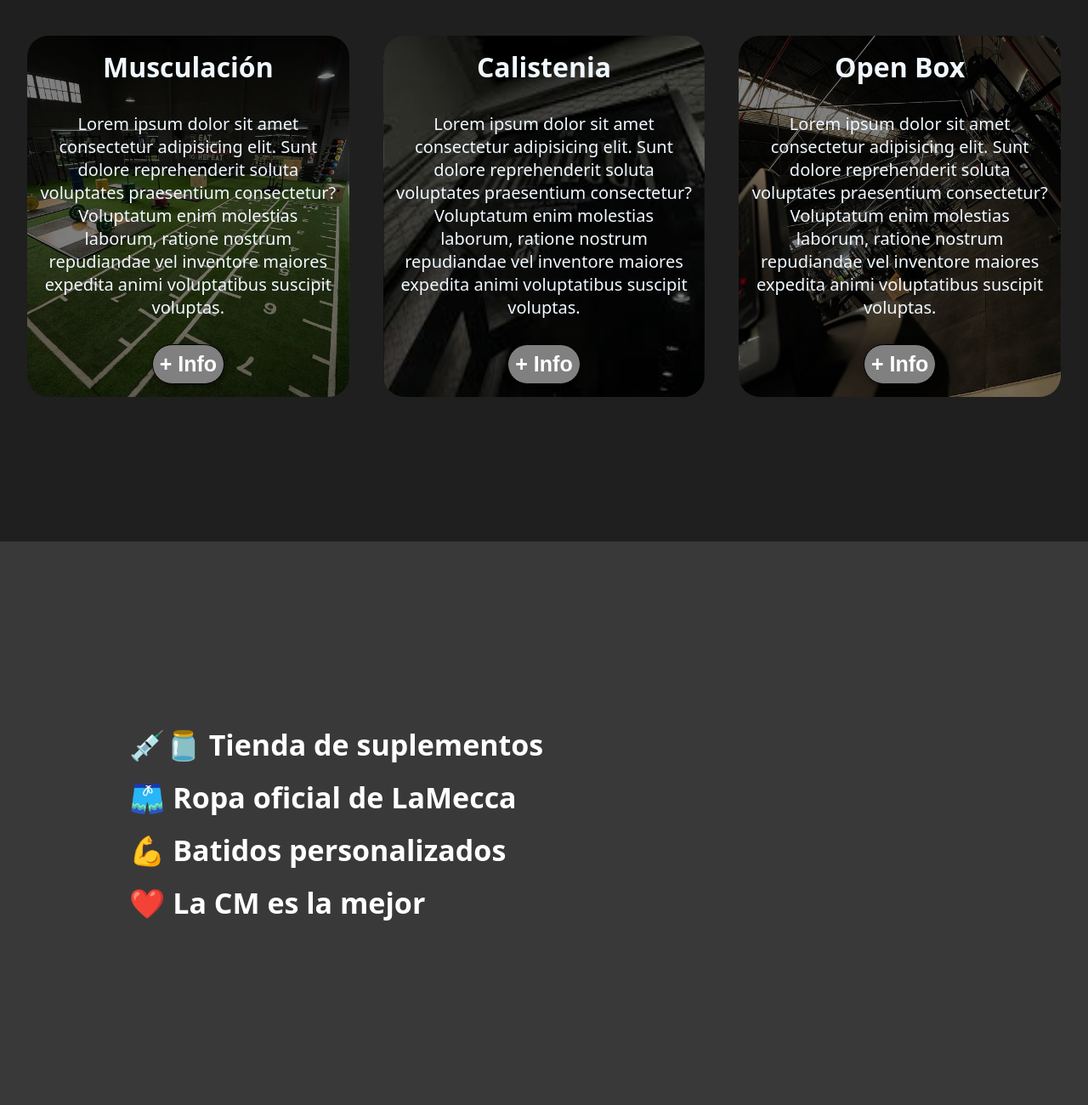
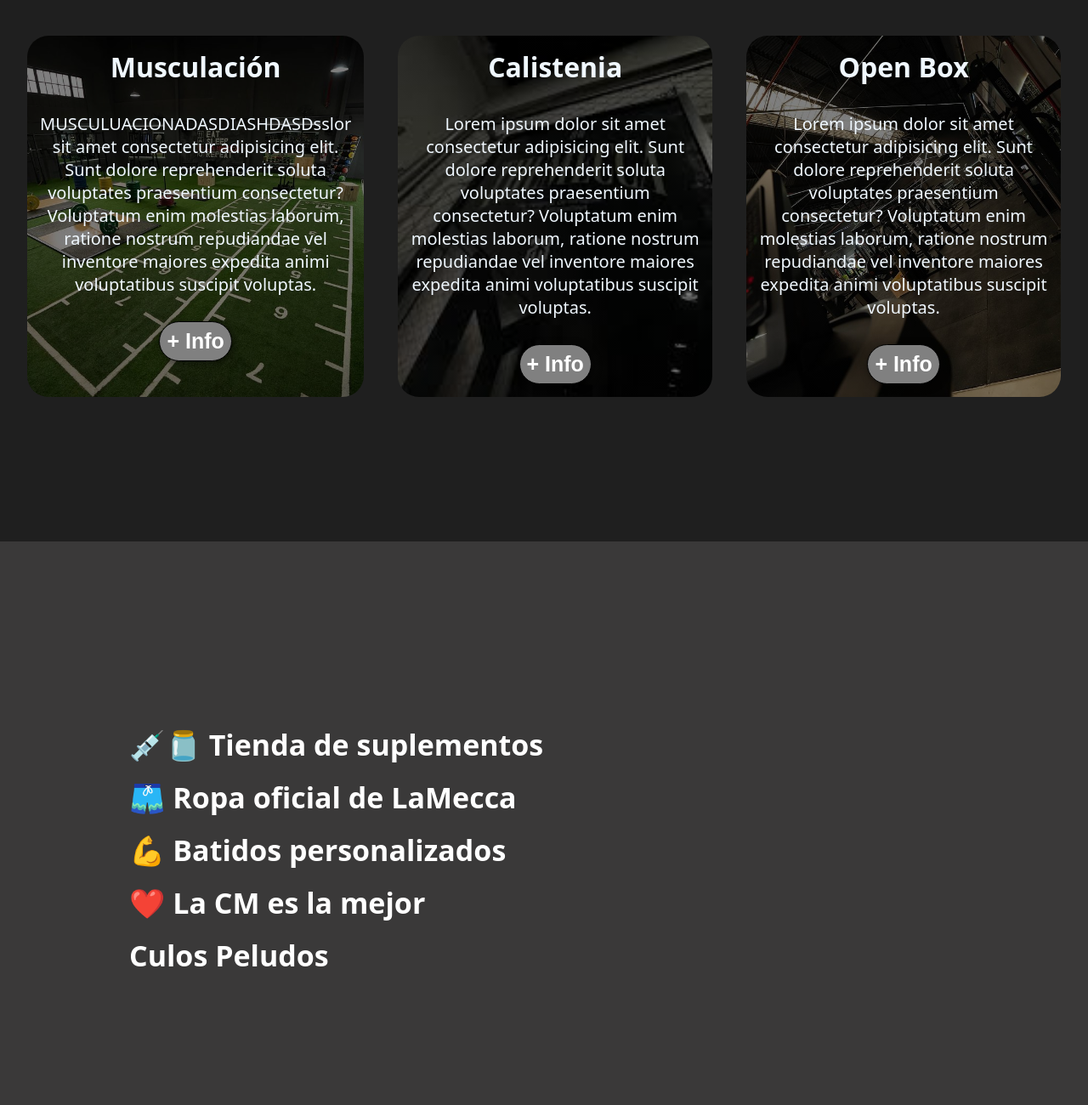
Before and after one commit to luismarquez1301/LaMecca, a plain HTML site: page lamecca/index.html in a window 1280 px wide. Shown: the part 1940-3240 px from the top of the page at 85% size. Drawn offline with Linux system fonts and the light colour scheme.

Commit message:
Cambio de Listas

```diff
--- a/lamecca/index.html
+++ b/lamecca/index.html
@@ -47,7 +47,7 @@
         <div class="programas">
             <div class="carta">
                 <h3>Musculación</h3>
-                <p>Lorem ipsum dolor sit amet consectetur adipisicing elit. Sunt dolore reprehenderit soluta voluptates praesentium consectetur? Voluptatum enim molestias laborum, ratione nostrum repudiandae vel inventore maiores expedita animi voluptatibus suscipit voluptas.</p>
+                <p>MUSCULUACIONADASDIASHDASDsslor sit amet consectetur adipisicing elit. Sunt dolore reprehenderit soluta voluptates praesentium consectetur? Voluptatum enim molestias laborum, ratione nostrum repudiandae vel inventore maiores expedita animi voluptatibus suscipit voluptas.</p>
                 <button>+ Info</button>
             </div>
             <div class="carta">
@@ -72,6 +72,7 @@
             <li>🩳 Ropa oficial de LaMecca</li>
             <li>💪 Batidos personalizados</li>
             <li>❤️ La CM es la mejor</li>
+            <li>Culos Peludos</li>
         </ul>
     </div>
   </section>
```
